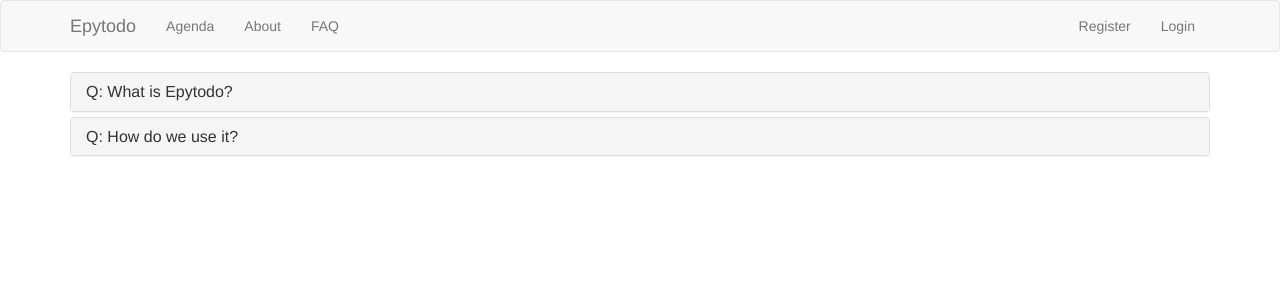
After one commit to matfire/Epytodo, a Flask app: page /faq in a window 1280 px wide. The commit adds this page. Shown: the top 300 px of the page. Run offline with Flask 2, Linux system fonts and the light colour scheme; some libraries are stand-ins or nearby versions.

Commit message:
added faq page

```diff
--- /dev/null
+++ b/app/templates/faq.html
@@ -0,0 +1,39 @@
+{% extends 'layout.html' %}
+
+{% block body %}
+<div class="panel-group" id="faqAccordion">
+    <div class="panel panel-default ">
+        <div class="panel-heading accordion-toggle question-toggle collapsed" data-toggle="collapse" data-parent="#faqAccordion" data-target="#question0">
+             <h4 class="panel-title">
+                <a href="#" class="ing">Q: What is Epytodo?</a>
+          </h4>
+
+        </div>
+        <div id="question0" class="panel-collapse collapse" style="height: 0px;">
+            <div class="panel-body">
+                 <h5><span class="label label-primary">Answer</span></h5>
+                <p>
+                    Epytodo is a simple todo list created using Flask(python) and basic sql queries
+                </p>
+            </div>
+        </div>
+    </div>
+    <div class="panel panel-default ">
+        <div class="panel-heading accordion-toggle collapsed question-toggle" data-toggle="collapse" data-parent="#faqAccordion" data-target="#question1">
+             <h4 class="panel-title">
+                <a href="#" class="ing">Q: How do we use it?</a>
+          </h4>
+
+        </div>
+        <div id="question1" class="panel-collapse collapse" style="height: 0px;">
+            <div class="panel-body">
+                 <h5><span class="label label-primary">Answer</span></h5>
+
+                <p>
+                    Simply create an account. Then, from your agenda you will be able to create tasks setting a beginning date and an end date
+                </p>
+            </div>
+        </div>
+    </div>
+</div>
+{% endblock %}
--- a/app/templates/layout.html
+++ b/app/templates/layout.html
@@ -15,5 +15,6 @@
     {% endblock %}
     </div>
     <script src="https://maxcdn.bootstrapcdn.com/bootstrap/3.3.7/js/bootstrap.min.js"></script>
+    <script src="//code.jquery.com/jquery-1.11.1.min.js"></script>
 </body>
 </html>
--- a/app/views.py
+++ b/app/views.py
@@ -5,8 +5,19 @@ from .tasks import TaskForm, create_task, get_tasks, delete_task
 from flask_mysqldb import MySQL
 from wtforms import Form, StringField, TextAreaField, PasswordField, validators
 from flask import flash, redirect, url_for, session, logging, request, render_template
+from functools import wraps
 
 mysql = MySQL(app)
+
+def is_logged_in(f):
+    @wraps(f)
+    def wrap(*args, **kwargs):
+        if 'logged_in' in session:
+            return f(*args, **kwargs)
+        else:
+            flash('Unauthorized, Please login', 'danger')
+            return redirect(url_for('login'))
+    return wrap
 
 @app.route('/', methods=['GET'])
 @app.route('/index', methods=['GET'])
@@ -50,28 +61,25 @@ def login():
 	return render_template('login.html')
 
 @app.route('/agenda')
+@is_logged_in
 def agenda():
-	if session['logged_in'] == True:
-		data = get_tasks(mysql)
-		return render_template('agenda.html', tasks=data)
-	flash('Error: you need to be logged in in order to access this service', 'warning')
-	return redirect(url_for('route_home'))
+	data = get_tasks(mysql)
+	return render_template('agenda.html', tasks=data)
 
 @app.route('/add_task', methods=['GET', 'POST'])
+@is_logged_in
 def add_article():
 	form = TaskForm(request.form)
-	if request.method == 'POST' and form.validate() and session['logged_in'] == True:
+	if request.method == 'POST' and form.validate():
 		title = form.title.data
 		start_date = form.start_date.data
 		end_date = form.end_date.data
 		create_task(mysql, title, start_date, end_date)
 		return redirect(url_for('agenda'))
-	elif session['logged_in'] == False:
-		flash('Error: you need to be logged in in order to access this service', 'warning')
-		return redirect(url_for('route_home'))
 	return render_template('add_task.html', form=form)
 
 @app.route('/delete_task/<string:id>', methods=['POST'])
+@is_logged_in
 def delete(id):
 	delete_task(mysql, id)
 	app.logger.info('deleting task')
@@ -79,7 +87,12 @@ def delete(id):
 	return redirect(url_for('agenda'))
 
 @app.route('/logout')
+@is_logged_in
 def logout():
 	session.clear()
 	flash('You have successfully disconnected from the session', 'success')
 	return redirect(url_for('route_home'))
+
+@app.route('/faq')
+def faq():
+	return render_template('faq.html')
```
